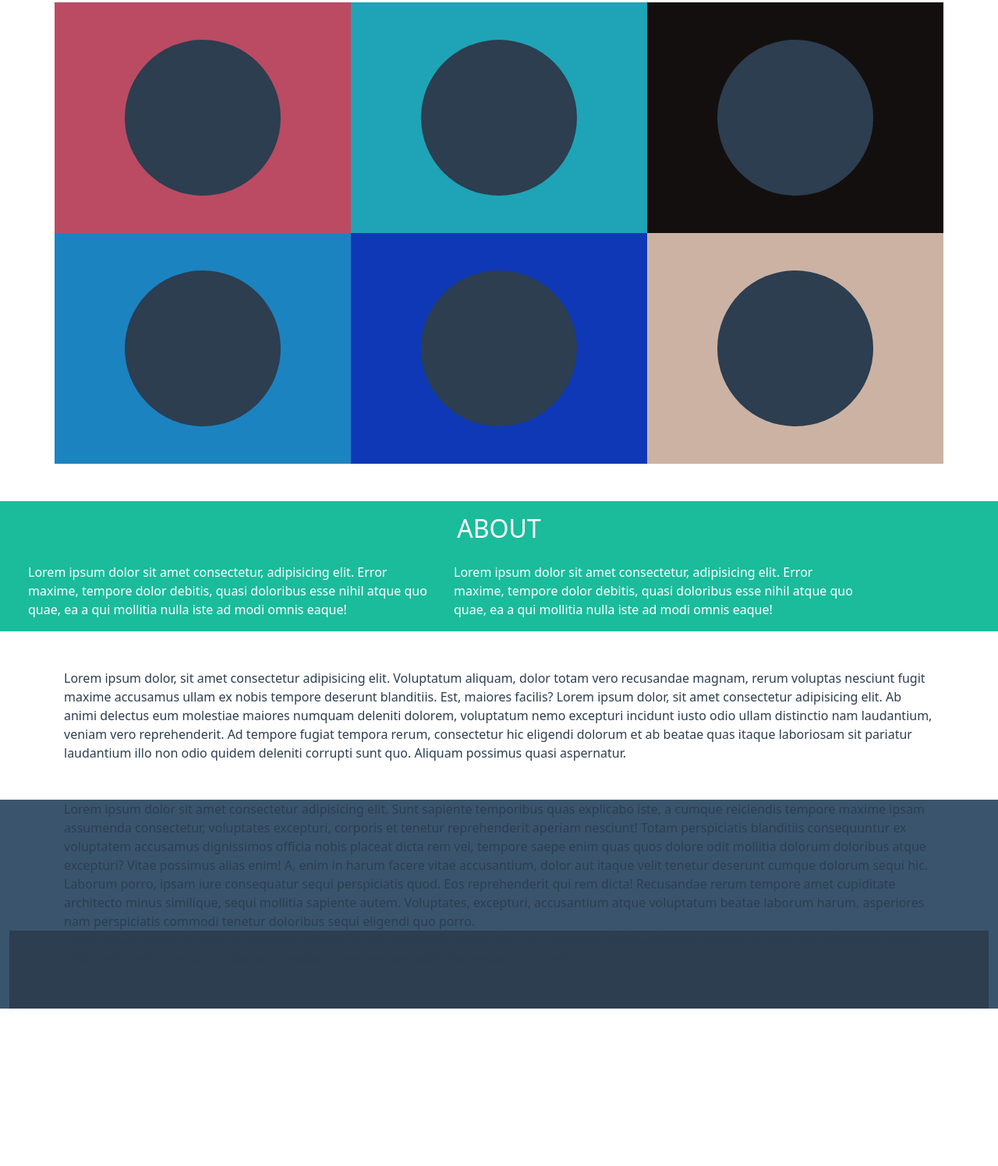
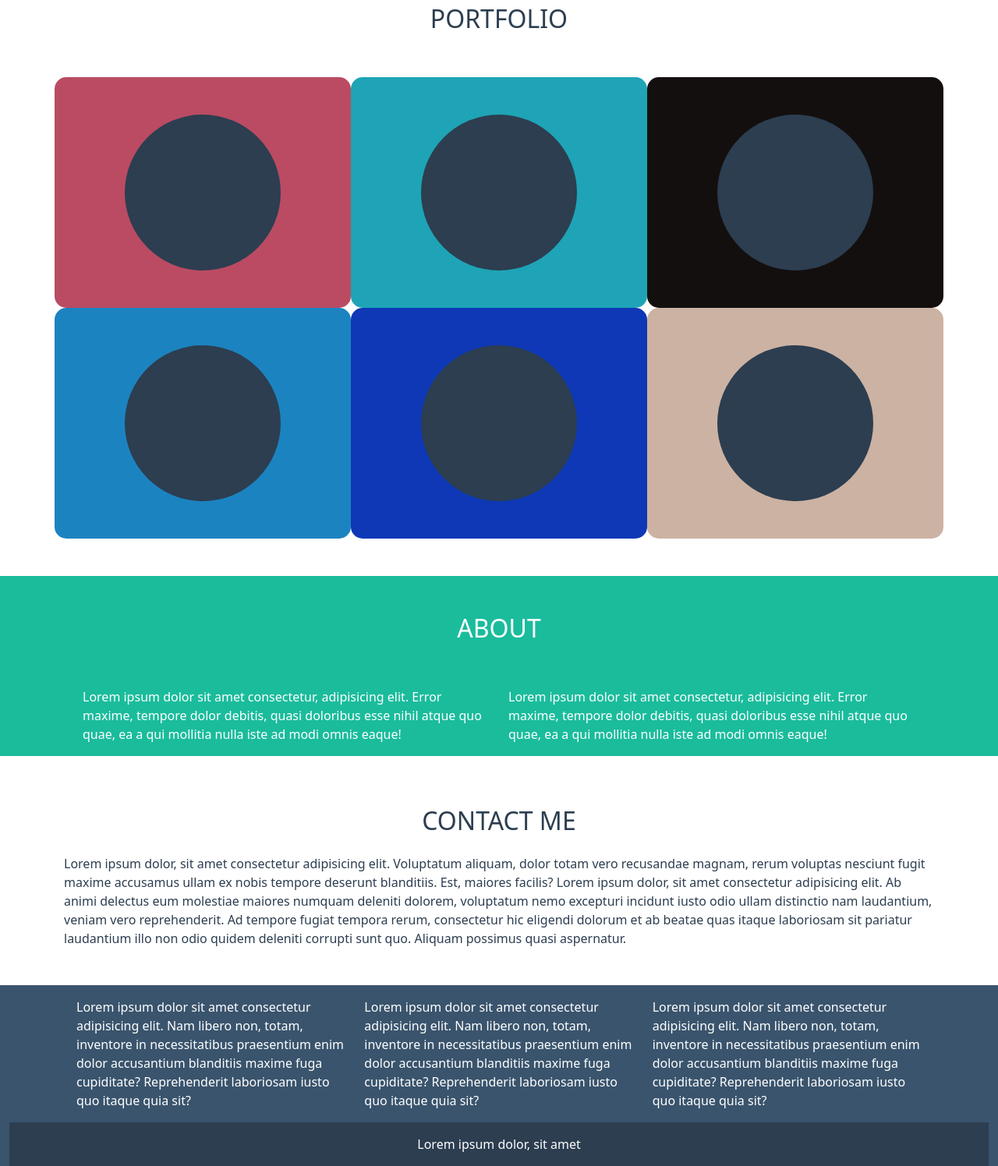
Before and after one commit to mikicola/html-css-bootstrap-freelancer, a plain HTML site: page index.html in a window 1280 px wide. Shown: the part 553-2049 px from the top of the page at 78% size. Before the commit the page ends 1847 px from the top, so only its background shows below. Drawn offline with nearby package versions, Linux system fonts and the light colour scheme.

Commit message:
aggiustamenti

```diff
--- a/css/style.css
+++ b/css/style.css
@@ -2,9 +2,25 @@ body{
     color: #2c3e50;
 }
 
+.ms_rounded{
+    border-radius: 15px;
+}
+
+nav{
+    height: 100px;
+}
+
+.ms_display-block{
+    display: block;
+}
+
+.ms_nav-title{
+    line-height: 100px;
+    vertical-align: middle;
+}
+
 .ms_blue{
     background-color: #2c3e50;
-    height: 100px;
 }
 
 .ms_green{
--- a/index.html
+++ b/index.html
@@ -15,51 +15,54 @@
 
 <body>
     <header>
-        <nav class="container-fluid ms_blue"></nav>
+        <nav class="container-fluid ms_blue">
+            <span class="ms_textwhiteuppercase ms_nav-title fw-bold fs-4">Start bootstrap</span>
+        </nav>
         <div class="container-fluid p-5 ms_green">
             <div class="ms_round">
             </div>
             <h1 class="text-center ms_textwhiteuppercase p-3">Start bootstrap</h1>
             <!-- FIXME manca la linea -->
-            <span class="fs-6 text-center ms_textwhiteuppercase p-3">Graphic artist - web designer - illustrator</span>
+            <span class="fs-6 text-center fw-normal ms_display-block ms_textwhiteuppercase p-3">Graphic artist - web
+                designer - illustrator</span>
             <!-- FIXME il testo non rimane al centro -->
         </div>
     </header>
 
     <main>
         <section class="container">
-            <h2 class="text-center ms_textuppercase p-3">Portfolio</h2>
+            <h2 class="text-center ms_textuppercase p-5">Portfolio</h2>
             <!-- FIXME manca la linea -->
 
 
 
             <div class="row">
-                <div class="col-sm-12 col-md-6 col-lg-4 p-5 ms_red">
+                <div class="col-sm-12 col-md-6 col-lg-4 p-5 ms_rounded ms_red">
                     <div class="ms_round ms_round-l">
                     </div>
                 </div>
 
-                <div class="col-sm-12 col-md-6 col-lg-4 p-5 ms_turquoise">
+                <div class="col-sm-12 col-md-6 col-lg-4 p-5 ms_rounded ms_turquoise">
                     <div class="ms_round ms_round-l">
                     </div>
                 </div>
 
-                <div class="col-sm-12 col-md-6 col-lg-4 p-5 ms_black">
+                <div class="col-sm-12 col-md-6 col-lg-4 p-5 ms_rounded ms_black">
                     <div class="ms_round ms_round-l">
                     </div>
                 </div>
 
-                <div class="col-sm-12 col-md-6 col-lg-4 p-5 ms_sky-blue">
+                <div class="col-sm-12 col-md-6 col-lg-4 p-5 ms_rounded ms_sky-blue">
                     <div class="ms_round ms_round-l">
                     </div>
                 </div>
 
-                <div class="col-sm-12 col-md-6 col-lg-4 p-5 ms_electric-blue">
+                <div class="col-sm-12 col-md-6 col-lg-4 p-5 ms_rounded ms_electric-blue">
                     <div class="ms_round ms_round-l">
                     </div>
                 </div>
 
-                <div class="col-sm-12 col-md-6 col-lg-4 p-5 ms_beige">
+                <div class="col-sm-12 col-md-6 col-lg-4 p-5 ms_rounded ms_beige">
                     <div class="ms_round ms_round-l">
                     </div>
                 </div>
@@ -69,9 +72,9 @@
 
         <section class="container-fluid  mt-5 ms_green">
 
-            <h2 class="text-center ms_textwhiteuppercase p-3">About</h2>
+            <h2 class="text-center ms_textwhiteuppercase p-5">About</h2>
             <!-- FIXME manca la linea -->
-            <div class="row container">
+            <div class="row container mx-auto">
                 <p class="col-sm-12 col-md-6 ms_textwhite">Lorem ipsum dolor sit amet consectetur, adipisicing elit.
                     Error maxime,
                     tempore dolor debitis, quasi doloribus esse nihil atque quo quae, ea a qui mollitia nulla iste ad
@@ -86,6 +89,8 @@
 
         <section class="container-fluid  mt-5">
             <div class="container">
+                <h2 class="text-center ms_textuppercase p-3">Contact me</h2>
+                <!-- FIXME manca la linea -->
                 Lorem ipsum dolor, sit amet consectetur adipisicing elit. Voluptatum aliquam, dolor totam vero
                 recusandae magnam, rerum voluptas nesciunt fugit maxime accusamus ullam ex nobis tempore deserunt
                 blanditiis. Est, maiores facilis?
@@ -102,27 +107,26 @@
 
     <footer>
         <div class="container-fluid mt-5 ms_footer-blue">
-            <div class="container">
-                Lorem ipsum dolor sit amet consectetur adipisicing elit. Sunt sapiente temporibus quas explicabo iste, a
-                cumque reiciendis tempore maxime ipsam assumenda consectetur, voluptates excepturi, corporis et tenetur
-                reprehenderit aperiam nesciunt!
-                Totam perspiciatis blanditiis consequuntur ex voluptatem accusamus dignissimos officia nobis placeat
-                dicta rem vel, tempore saepe enim quas quos dolore odit mollitia dolorum doloribus atque excepturi?
-                Vitae possimus alias enim!
-                A, enim in harum facere vitae accusantium, dolor aut itaque velit tenetur deserunt cumque dolorum sequi
-                hic. Laborum porro, ipsam iure consequatur sequi perspiciatis quod. Eos reprehenderit qui rem dicta!
-                Recusandae rerum tempore amet cupiditate architecto minus similique, sequi mollitia sapiente autem.
-                Voluptates, excepturi, accusantium atque voluptatum beatae laborum harum, asperiores nam perspiciatis
-                commodi tenetur doloribus sequi eligendi quo porro.
+
+            <div class="row container mx-auto p-3">
+                <div class="col-sm-12 col-md-4 ms_textwhite">
+                    Lorem ipsum dolor sit amet consectetur adipisicing elit. Nam libero non, totam, inventore in necessitatibus praesentium enim dolor accusantium blanditiis maxime fuga cupiditate? Reprehenderit laboriosam iusto quo itaque quia sit?
+                </div>
+
+                <div class="col-sm-12 col-md-4 ms_textwhite">
+                    Lorem ipsum dolor sit amet consectetur adipisicing elit. Nam libero non, totam, inventore in necessitatibus praesentium enim dolor accusantium blanditiis maxime fuga cupiditate? Reprehenderit laboriosam iusto quo itaque quia sit?
+                </div>
+
+                <div class="col-sm-12 col-md-4 ms_textwhite">
+                    Lorem ipsum dolor sit amet consectetur adipisicing elit. Nam libero non, totam, inventore in necessitatibus praesentium enim dolor accusantium blanditiis maxime fuga cupiditate? Reprehenderit laboriosam iusto quo itaque quia sit?
+                </div>
             </div>
 
-            <div class="container-fluid ms_footer-bottom ms_blue">
+            <div class="container-fluid ms_footer-bottom ms_blue p-3">
 
-                <div class="container">
-                    Lorem ipsum dolor, sit amet consectetur adipisicing elit. Blanditiis ratione sint, at accusamus
-                    ducimus beatae placeat quibusdam maiores tempore officia enim soluta repudiandae sed provident error
-                    veniam odio. Necessitatibus, cum!
-                </div>
+                <span class="container ms_textwhite text-center ms_display-block fs-6">
+                    Lorem ipsum dolor, sit amet
+                </span>
             </div>
     </footer>
 </body>
```
